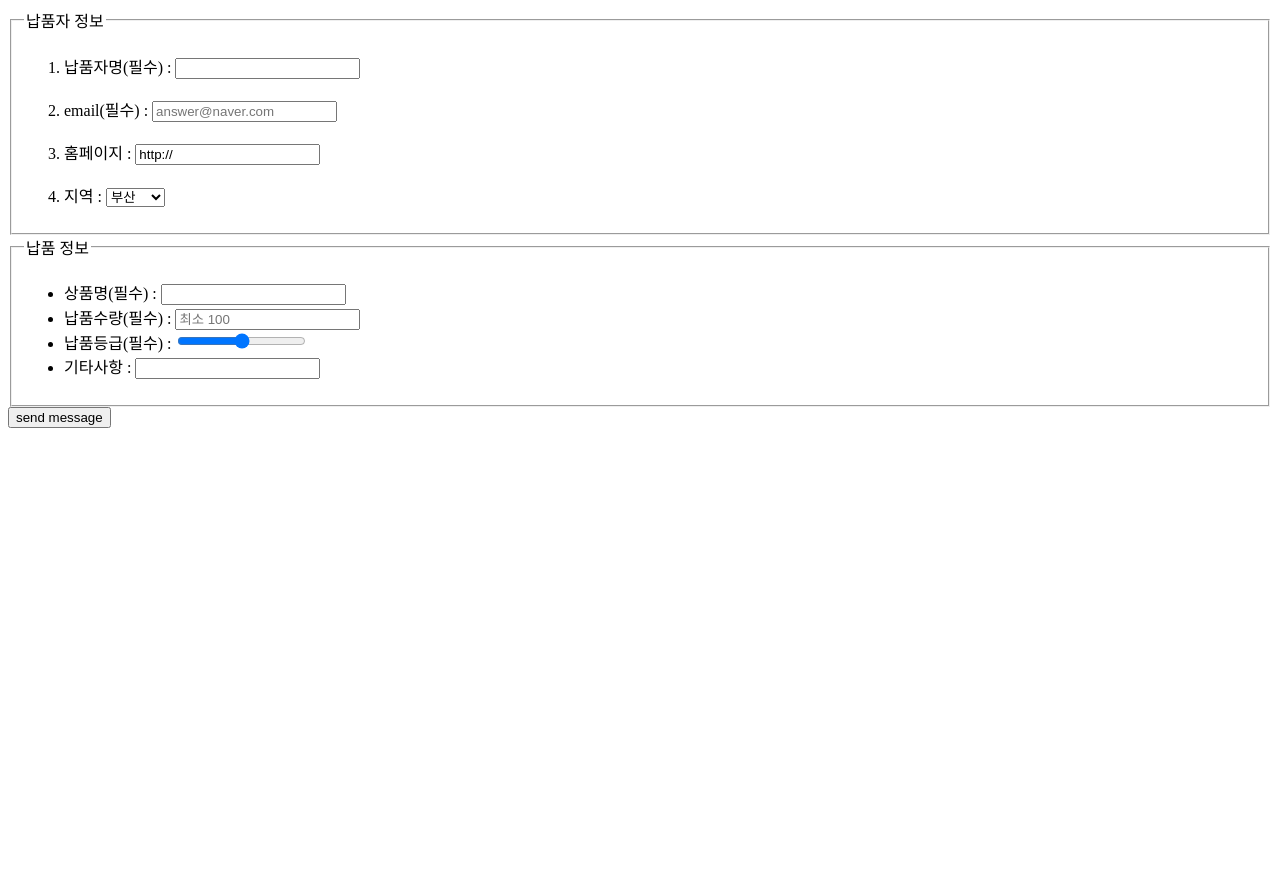
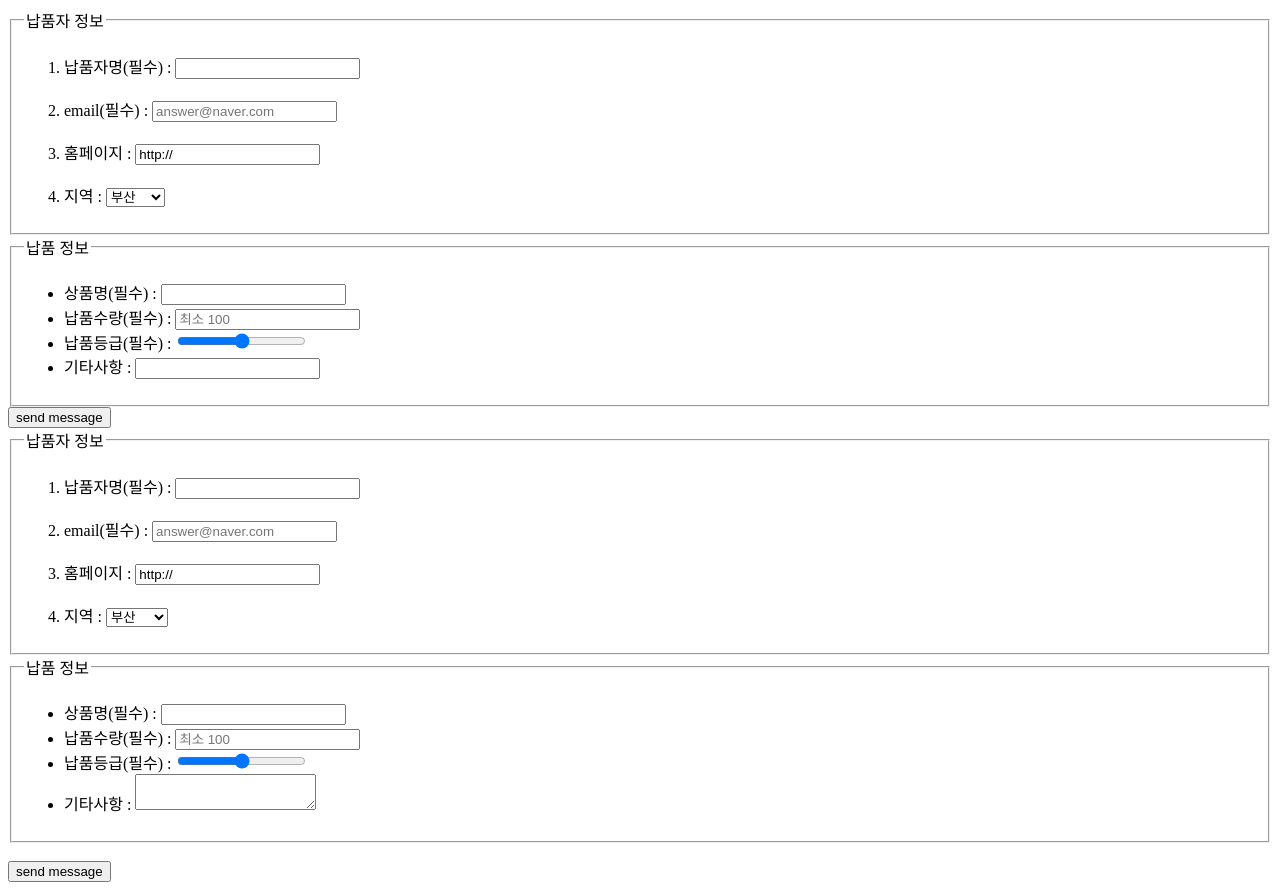
Before and after one commit to jjaejun/05_web_client_workspace, a plain HTML site: page example/231104_ex03.html in a window 1280 px wide. Before the commit the page ends 800 px from the top, so only its background shows below. Drawn offline with Linux system fonts and the light colour scheme.

Commit message:
231114 실습문제풀이 수정
- HTML 종합실습문제1 강사님 풀이 추가

```diff
--- a/example/231104_ex03.html
+++ b/example/231104_ex03.html
@@ -69,5 +69,59 @@
         </fieldset>
         <input type="submit" value="send message">
     </form>
+
+    <!-- 강사님 풀이 -->
+    <form>
+		<fieldset>
+			<legend>납품자 정보</legend>
+			<ol>
+				<li>
+					<label for="name">납품자명(필수) : </label>
+					<input type="text" name="name" id="name" required></li><br>
+				<li>
+					<label for="email">email(필수) : </label>
+					<input type="email" placeholder="answer@naver.com" name="email" id="email" required></li><br>
+				<li>
+					<label for="homepage">홈페이지 : </label>
+					<input type="url" value="http://" name="homepage" id="homepage"></li><br>
+				<li>
+					<label for="region">지역 : </label>
+					<select name="region" id="region">
+						<optgroup label="한국">
+							<option value="seoul">서울</option>
+							<option value="busan" selected>부산</option>
+						</optgroup>
+						<optgroup label="중국">
+							<option value="beijing">북경</option>
+							<option value="sanghai">상해</option>
+						</optgroup>
+					</select>
+				</li>
+			</ol>
+		</fieldset>
+		<fieldset>
+			<legend>납품 정보</legend>
+				<ul>
+					<li>
+						<label for="pName">상품명(필수) :</label>
+						<input type="text" name="pName" id="pName" required>
+					</li>
+					<li>
+						<label for="amount">납품수량(필수) : </label>
+						<input type="number" name="amount" id="amount" min=100 placeholder="최소 100" required>
+					</li>
+					<li>
+						<label for="pGrade">납품등급(필수) : </label>
+						<input type="range" name="pGrade" id="pGrade" required>
+					</li>
+					<li>
+						<label for="etc">기타사항 : </label>
+						<textarea name="etc" id="etc" rows=2></textarea>
+					</li>
+				</ul>
+		</fieldset>
+		<br>
+		<input type="submit" value="send message">
+	</form>
 </body>
 </html>
```
